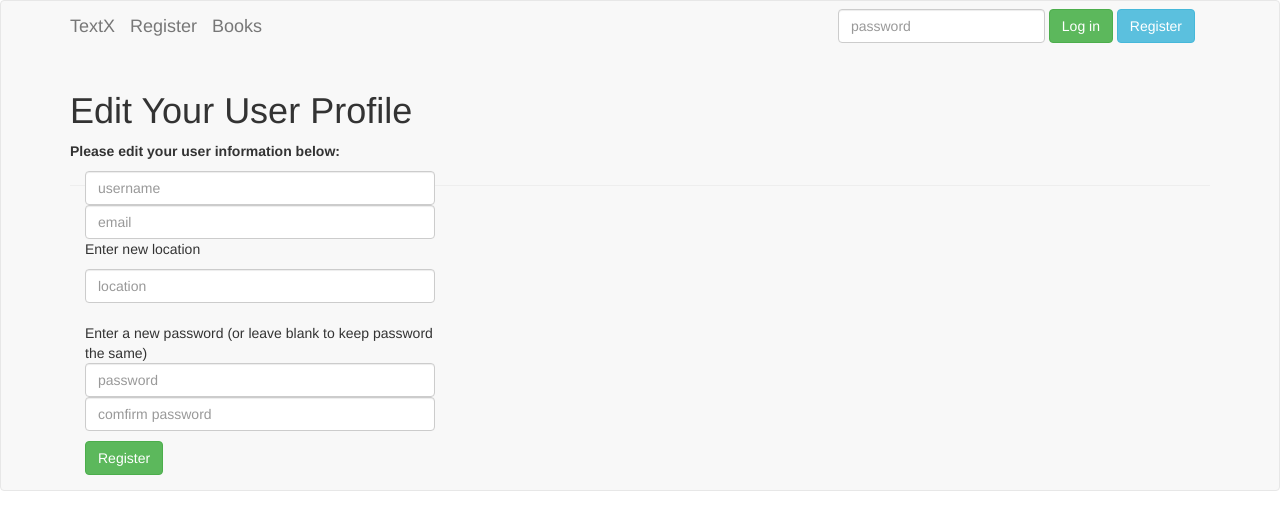
After one commit to m-laniakea/TextTrading, a Flask app: template app/templates/editprofile.html in a window 1280 px wide. The commit adds this page. Shown: the top 530 px of the page. Run offline with Flask 2, Linux system fonts and the light colour scheme; the template is opened without the code that fills it: values that come from a table or form of the project are taken from there, others are empty; parts of the project's set-up code (start-up, migrations or seed data) failed here and were passed over; some libraries are stand-ins or nearby versions.

Commit message:
edit profile works yay

```diff
--- a/app/main/forms.py
+++ b/app/main/forms.py
@@ -47,6 +47,21 @@ class SignupForm(Form):
     def validate_username(self, field):
         if User.query.filter_by(username=field.data).first() or User.query.filter_by(username=field.data.lower()).first():
             raise ValidationError('Username already taken.')
+##
+# EditProfileForm for '/editprofile'
+##
+class EditProfileForm(Form):
+    email = StringField('Email', validators=[Required(), Length(1, 64), Email()])
+    username = StringField('username', validators=[Required(), Length(1,64), Regexp('^[a-zA-Z0-9][\._a-z0-9]*$', 0,
+        'Your username may start with an upper- or lowercase letter or a number. Only lowercase letters, numbers, underscores, and periods may follow.')])
+
+    location = StringField('Location', validators=[Required(), Length(1,64)])
+
+    password = PasswordField('Password', validators = [Required(), EqualTo('password_confirmation', message='Your passwords must match.')])
+    password_confirmation = PasswordField('Confirm Password', validators = [Required()])
+
+    submit = SubmitField("Register")
+
 
 ##
 # BookForm form for '/add' + editing books
--- a/app/templates/base.html
+++ b/app/templates/base.html
@@ -42,7 +42,8 @@
                         {% else %}
                         <div class="form-group"><h4>Signed in as: <a class="btn-link" href="/u/{{ current_user.username }}">{{ current_user.username }}</a></h4></div>
                                 <a class="btn btn-info" role="button" href="/logout">Log out</a>
-                                </div>
+                                <a class="btn btn-secondary" role="button" href="/editprofile">Edit Account</a>
+                        </div>
                         {% endif %}
 
                 {% endif %}
--- /dev/null
+++ b/app/templates/editprofile.html
@@ -0,0 +1,28 @@
+{% extends "base.html" %}
+
+{% block title %}Register for TextX{% endblock %}
+
+{% block page_content %}
+
+<div class="page-header">
+	<h1>Edit Your User Profile</h1>
+<P><B>Please edit your user information below:</B></P>
+
+<form action="" method="post" name="edit" class="form-group">
+ {{ form.hidden_tag() }}
+
+<div class="form-group col-md-4">
+	{{ form.username(class="form-control", placeholder="username") }}
+	{{ form.email(class="form-control", placeholder="email") }}
+	<p> Enter new location </p>
+	{{ form.location(class="form-control", placeholder="location") }}
+<BR>Enter a new password (or leave blank to keep password the same)
+	{{ form.password(class="form-control", placeholder="password") }}
+    {{ form.password_confirmation(class="form-control", placeholder="comfirm password") }}
+    <p></p>
+    {{ form.submit(class="btn btn-success") }}
+
+  </form>
+</div>
+
+{% endblock %}
```
Also changed, not shown: app/main/views.py (+22 -1 lines).
